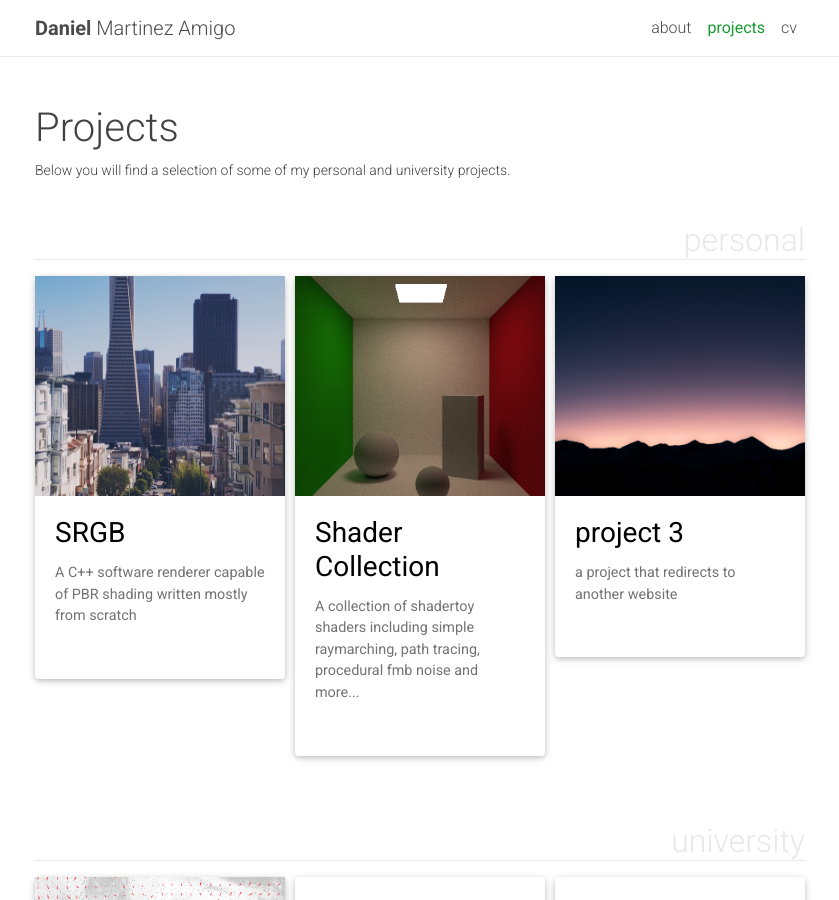
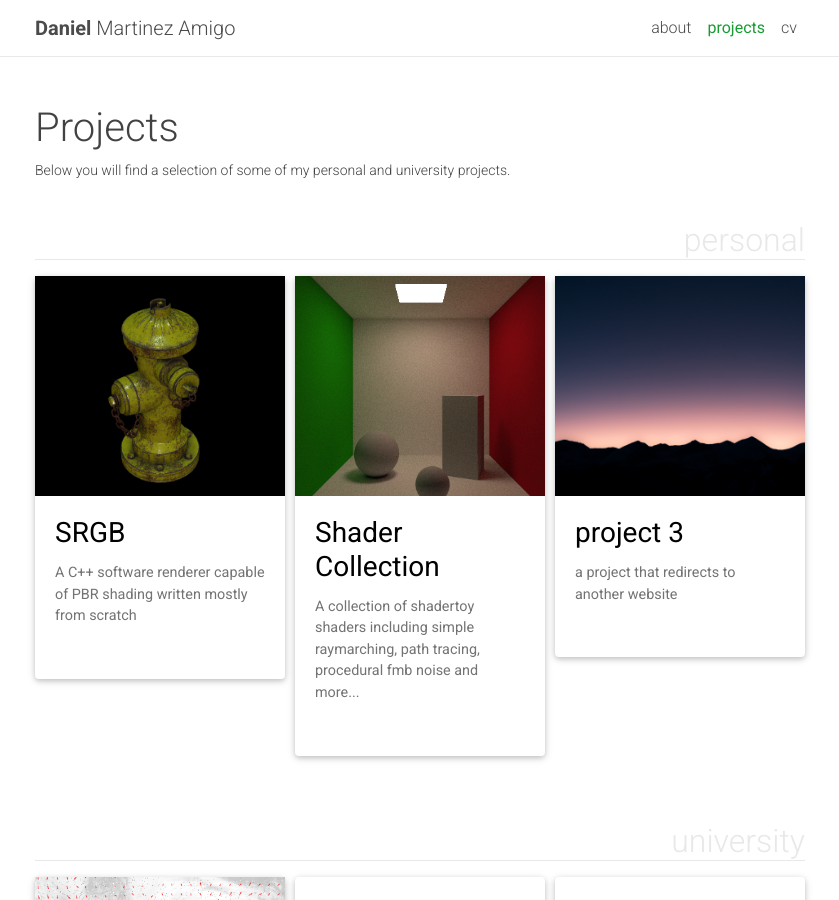
Before and after one commit to danimtz/danimtz.github.io, a Jekyll site: the page built from _pages/projects.md, in a window 1280 px wide and 900 px high. Shown: the whole window, without its empty margins (220-1059 px from the left). Built offline with Jekyll 4.4.1, drawn with Linux system fonts in a browser that asks for light colours; nearby versions of some CDN libraries; comment, search, counter and statistics services are not loaded; a style sheet for code colours, icons or effects is not loaded.

Commit message:
SRGB image

```diff
--- a/_projects/1_project.markdown
+++ b/_projects/1_project.markdown
@@ -2,7 +2,7 @@
 layout: page
 title: SRGB
 description: A C++ software renderer capable of PBR shading written mostly from scratch
-img: /assets/img/11.jpg
+img: /assets/img/SoftwareRenderer.PNG
 importance: 1
 category: personal
 ---
```
Also changed, not shown: assets/img/SoftwareRenderer.PNG (added), 1 other file.
